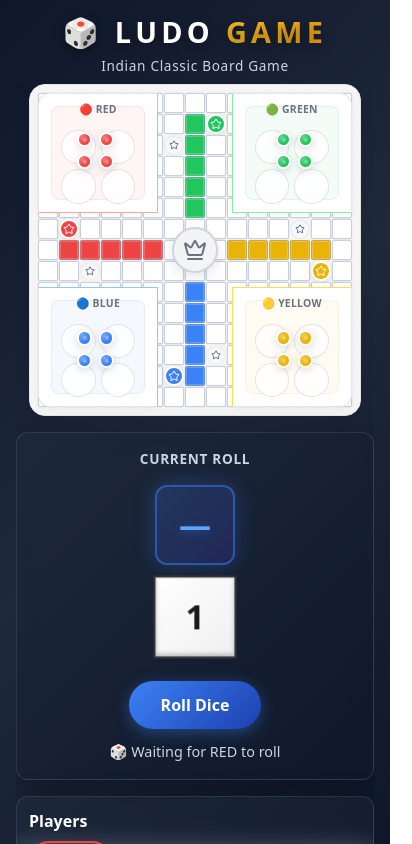
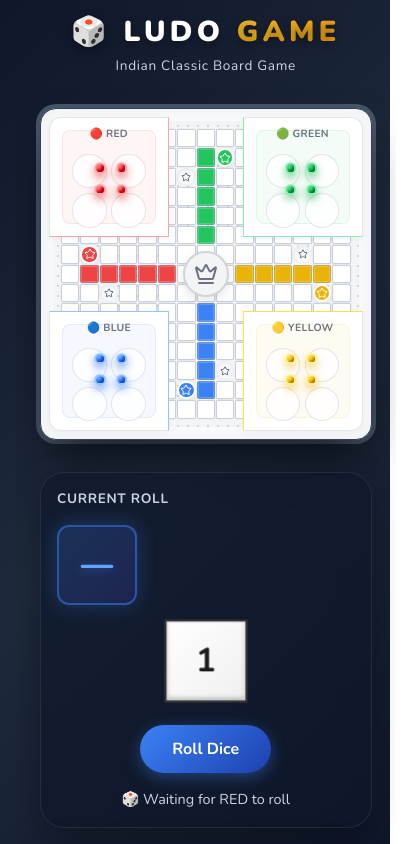
Before and after one commit to Souma061/Ludo, a React (Vite) app: page / in a window 390 px wide. Shown: the top 844 px of the page, 412 px wide, since content can reach past the window. Built offline with nearby package versions, Linux system fonts and the light colour scheme.

Commit message:
feat: Enhance UI styles for game layout and token components with improved responsiveness and visual effects

```diff
--- a/src/App.css
+++ b/src/App.css
@@ -66,11 +66,11 @@
   flex-direction: row;
   align-items: flex-start;
   justify-content: center;
-  gap: 1rem;
+  gap: 2rem;
   width: 100%;
   max-width: 100%;
   flex: 1;
-  padding: 0;
+  padding: 1.5rem;
   overflow: hidden;
 }
 
@@ -80,26 +80,51 @@
     flex-direction: row;
     align-items: flex-start;
     justify-content: center;
-    gap: 1.5rem;
+    gap: 4rem;
   }
 }
 
 /* Stats Panel */
 .stats-panel {
-  background: linear-gradient(
-    135deg,
-    rgba(30, 41, 59, 0.8) 0%,
-    rgba(15, 23, 42, 0.8) 100%
-  );
-  backdrop-filter: blur(10px);
-  border: 1px solid rgba(148, 163, 184, 0.2);
-  border-radius: 12px;
-  padding: 0.75rem;
-  box-shadow: 0 8px 32px rgba(0, 0, 0, 0.3);
+  background: rgba(15, 23, 42, 0.65);
+  backdrop-filter: blur(16px);
+  border: 1px solid rgba(255, 255, 255, 0.08);
+  border-radius: 1.5rem;
+  padding: 1.5rem;
+  box-shadow: 0 8px 32px 0 rgba(0, 0, 0, 0.3);
   width: 100%;
   max-width: 300px;
   flex-shrink: 0;
   order: 3;
+  display: flex;
+  flex-direction: column;
+  gap: 1rem;
+}
+
+/* Control Panel */
+.control-panel {
+  background: rgba(15, 23, 42, 0.65);
+  backdrop-filter: blur(16px);
+  border: 1px solid rgba(255, 255, 255, 0.08);
+  border-radius: 1.5rem;
+  padding: 1.5rem;
+  box-shadow: 0 8px 32px 0 rgba(0, 0, 0, 0.3);
+  width: 100%;
+  max-width: 300px;
+  flex-shrink: 0;
+  order: 2;
+  display: flex;
+  flex-direction: column;
+  gap: 1rem;
+}
+
+@media (min-width: 1024px) {
+  .stats-panel,
+  .control-panel {
+    width: 300px;
+    height: auto;
+    max-height: 85vh;
+  }
 }
 
 .stats-header {
@@ -211,20 +236,15 @@
 
 /* Control Panel */
 .control-panel {
-  background: linear-gradient(
-    135deg,
-    rgba(30, 41, 59, 0.8) 0%,
-    rgba(15, 23, 42, 0.8) 100%
-  );
-  backdrop-filter: blur(10px);
-  border: 1px solid rgba(148, 163, 184, 0.2);
-  border-radius: 12px;
-  padding: 0.75rem;
-  box-shadow: 0 8px 32px rgba(0, 0, 0, 0.3);
+  background: rgba(15, 23, 42, 0.65);
+  backdrop-filter: blur(16px);
+  border: 1px solid rgba(255, 255, 255, 0.08);
+  border-radius: 1.5rem;
+  padding: 1.5rem;
+  box-shadow: 0 8px 32px 0 rgba(0, 0, 0, 0.3);
   display: flex;
   flex-direction: column;
-  align-items: center;
-  gap: 0.75rem;
+  gap: 1rem;
   width: 100%;
   max-width: 300px;
   flex-shrink: 0;
@@ -244,7 +264,8 @@
   display: flex;
   flex-direction: column;
   gap: 1rem;
-  align-items: center;
+  align-items: stretch;
+  width: 100%;
 }
 
 .control-title {
--- a/src/components/Board/BoardGrid.css
+++ b/src/components/Board/BoardGrid.css
@@ -15,10 +15,18 @@
   height: 85vmin;
   max-width: 550px;
   max-height: 550px;
-  background: #fafafa;
-  border: 1px solid #e5e5e5;
-  border-radius: 16px;
-  box-shadow: 0 8px 32px rgba(0, 0, 0, 0.08);
+  background-color: #f8fafc;
+  border: 8px solid #334155;
+  border-radius: 1rem;
+
+  /* Deep layered shadow for 3D lift */
+  box-shadow:
+    0 25px 50px -12px rgba(0, 0, 0, 0.7),
+    0 0 0 4px #475569,
+    inset 0 0 20px rgba(0, 0, 0, 0.05);
+
+  /* Padding creates the "frame" effect */
+  padding: 12px;
   overflow: hidden;
 }
 
@@ -31,6 +39,8 @@
   height: 100%;
   gap: 1px;
   background: #f5f5f5;
+  background-image: radial-gradient(#cbd5e1 1px, transparent 1px);
+  background-size: 10px 10px;
   padding: 8px;
 }
 
--- a/src/components/Board/Token.tsx
+++ b/src/components/Board/Token.tsx
@@ -1,30 +1,47 @@
 // The 'Goti' or playing piece for each player
-import { motion } from 'framer-motion';
-import React from 'react';
-import type { Corrdinates } from '../../constants/coordinates.ts';
-
-
+import { motion } from "framer-motion";
+import React from "react";
+import type { Corrdinates } from "../../constants/coordinates.ts";
 
 interface TokenProps {
-  color: 'RED' | 'GREEN' | 'YELLOW' | 'BLUE';
+  color: "RED" | "GREEN" | "YELLOW" | "BLUE";
   position: Corrdinates;
   onClick?: () => void;
   isMovable?: boolean;
 }
 
+const Token: React.FC<TokenProps> = ({
+  color,
+  position,
+  onClick,
+  isMovable = false,
+}) => {
+  // Board wrapper has 12px padding and 1px gap between cells
+  // The effective grid area is 100% - padding adjustments
+  const boardPaddingPercent = (12 / 550) * 100; // 12px out of max 550px
+  const gapPercent = (1 / 550) * 100;
 
-const Token: React.FC<TokenProps> = ({ color, position, onClick, isMovable = false }) => {
-  // Adjust positioning for better alignment with grid
-  const cellSize = 100 / 15;
-  const top = `${(position.r * cellSize) + (cellSize * 0.15)}%`;
-  const left = `${(position.c * cellSize) + (cellSize * 0.15)}%`;
-  const size = `${cellSize * 0.7}%`;
+  // Adjusted cell size accounting for padding and gaps
+  const gridSize = 100 - boardPaddingPercent * 2; // Subtract padding from both sides
+  const cellSize = gridSize / 15;
+  const tokenSize = cellSize * 0.65;
 
-  const colorMap = {
-    RED: "#ef4444",
-    GREEN: "#22c55e",
-    YELLOW: "#eab308",
-    BLUE: "#3b82f6"
+  // Position accounting for board padding
+  const topOffset = boardPaddingPercent + gapPercent / 2;
+  const leftOffset = boardPaddingPercent + gapPercent / 2;
+
+  const top = `${topOffset + position.r * cellSize + cellSize / 2}%`;
+  const left = `${leftOffset + position.c * cellSize + cellSize / 2}%`;
+  const size = `${tokenSize}%`;
+
+  // 3D Marble Gradient Styles
+  const tokenStyles = {
+    RED: "bg-gradient-to-br from-red-400 via-red-600 to-red-900 shadow-[0_4px_8px_rgba(220,38,38,0.6)] border-red-300",
+    GREEN:
+      "bg-gradient-to-br from-green-400 via-green-600 to-green-900 shadow-[0_4px_8px_rgba(22,163,74,0.6)] border-green-300",
+    YELLOW:
+      "bg-gradient-to-br from-yellow-300 via-yellow-500 to-yellow-800 shadow-[0_4px_8px_rgba(234,179,8,0.6)] border-yellow-200",
+    BLUE: "bg-gradient-to-br from-blue-400 via-blue-600 to-blue-900 shadow-[0_4px_8px_rgba(37,99,235,0.6)] border-blue-300",
   };
 
   return (
@@ -32,29 +49,31 @@ const Token: React.FC<TokenProps> = ({ color, position, onClick, isMovable = fal
       layout
       initial={false}
       animate={{ top, left }}
-      transition={{ type: "spring", stiffness: 400, damping: 30 }}
+      transition={{ type: "spring", stiffness: 300, damping: 25 }}
       onClick={isMovable ? onClick : undefined}
-      className={`absolute z-30 flex items-center justify-center ${isMovable ? 'cursor-pointer hover:z-40' : 'cursor-not-allowed'}`}
+      className={`absolute z-20 flex items-center justify-center ${isMovable ? "cursor-pointer hover:z-40" : "cursor-not-allowed"}`}
       style={{
         width: size,
         height: size,
-        borderRadius: "50%"
+        transform: "translate(-50%, -50%)",
       }}
     >
+      {/* The Marble Body */}
       <div
-        className="w-full h-full rounded-full border-2 border-white relative overflow-hidden transition-all duration-300"
-        style={{
-          backgroundColor: colorMap[color],
-          boxShadow: isMovable
-            ? '0 2px 8px rgba(0,0,0,0.15), 0 0 0 1px rgba(255,255,255,0.1), 0 0 12px 2px rgba(255,255,255,0.4)'
-            : '0 2px 8px rgba(0,0,0,0.15), 0 0 0 1px rgba(255,255,255,0.1)'
-        }}
+        className={`w-[85%] h-[85%] rounded-full border-2 ${tokenStyles[color]} relative overflow-hidden transition-all duration-300`}
       >
-        <div className="absolute top-1 left-1 w-[35%] h-[35%] bg-white opacity-25 rounded-full" />
-        <div className="absolute inset-0 rounded-full"
+        {/* The "Shine" (Reflection) */}
+        <div className="absolute top-[15%] left-[20%] w-[35%] h-[20%] bg-white opacity-40 rounded-full blur-[1px]" />
+
+        {/* Additional gradient overlay for depth */}
+        <div
+          className="absolute inset-0 rounded-full"
           style={{
-            background: `radial-gradient(circle at 30% 30%, rgba(255,255,255,0.3) 0%, transparent 60%)`
-          }} />
+            background: `radial-gradient(circle at 30% 30%, rgba(255,255,255,0.3) 0%, transparent 60%)`,
+          }}
+        />
+
+        {/* Movable pulse effect */}
         {isMovable && (
           <motion.div
             animate={{ scale: [1, 1.2, 1] }}
@@ -64,7 +83,7 @@ const Token: React.FC<TokenProps> = ({ color, position, onClick, isMovable = fal
         )}
       </div>
     </motion.div>
-  )
-}
+  );
+};
 
 export default Token;
--- a/src/index.css
+++ b/src/index.css
@@ -1,6 +1,8 @@
+@import url("https://fonts.googleapis.com/css2?family=Nunito:wght@400;700;900&display=swap");
 @import "tailwindcss";
+
 :root {
-  font-family: system-ui, Avenir, Helvetica, Arial, sans-serif;
+  font-family: "Nunito", sans-serif;
   line-height: 1.5;
   font-weight: 400;
 
@@ -77,8 +79,18 @@ button:focus-visible {
 .translate-z-\[32px\] {
   transform: translateZ(32px); /* Half of w-16 (64px) */
 }
-.rotate-y-90 { transform: rotateY(90deg) translateZ(32px); }
-.rotate-y-180 { transform: rotateY(180deg) translateZ(32px); }
-.rotate-y--90 { transform: rotateY(-90deg) translateZ(32px); }
-.rotate-x-90 { transform: rotateX(90deg) translateZ(32px); }
-.rotate-x--90 { transform: rotateX(-90deg) translateZ(32px); }
+.rotate-y-90 {
+  transform: rotateY(90deg) translateZ(32px);
+}
+.rotate-y-180 {
+  transform: rotateY(180deg) translateZ(32px);
+}
+.rotate-y--90 {
+  transform: rotateY(-90deg) translateZ(32px);
+}
+.rotate-x-90 {
+  transform: rotateX(90deg) translateZ(32px);
+}
+.rotate-x--90 {
+  transform: rotateX(-90deg) translateZ(32px);
+}
```
